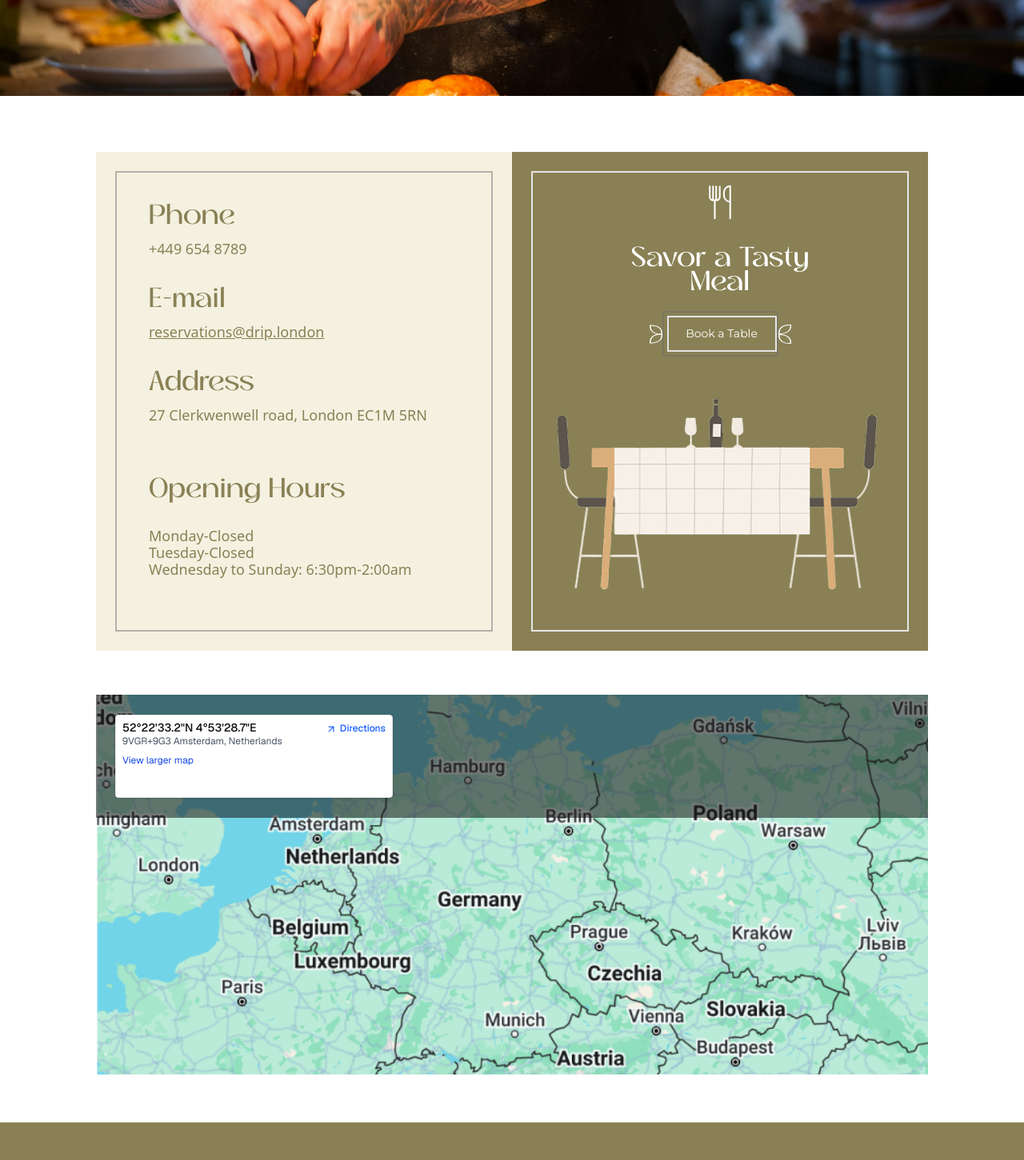
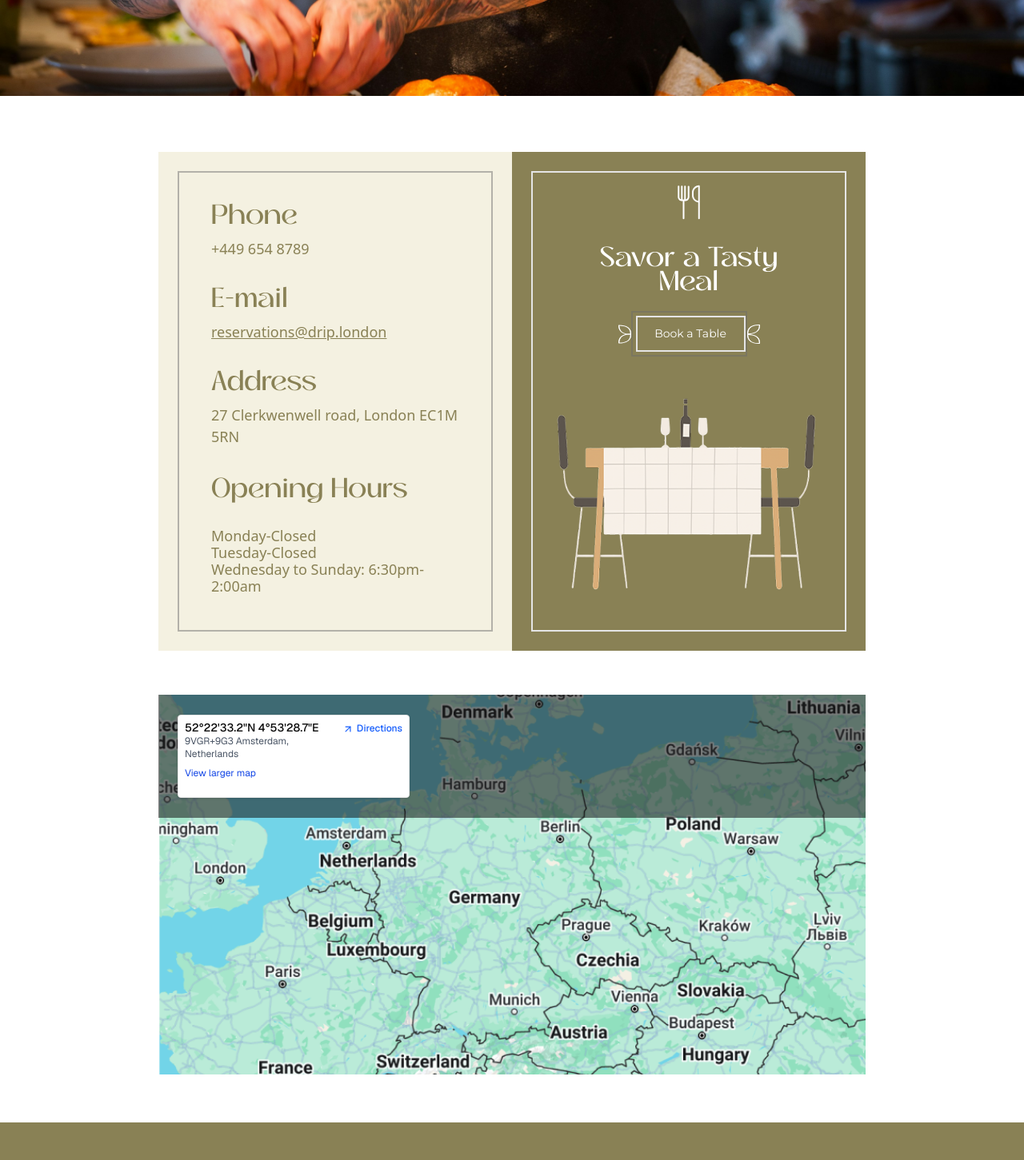
Before and after one commit to bright-web007/drip-london, a Next.js app: page /contact-us in a window 1280 px wide. Shown: the part 440-1891 px from the top of the page at 80% size. Built offline with nearby package versions, Linux system fonts and the light colour scheme.

Commit message:
made some adjustment in the sizing

```diff
--- a/src/blocks/Block16/Block16.tsx
+++ b/src/blocks/Block16/Block16.tsx
@@ -8,9 +8,9 @@ import fulldinning from '@/assets/full-dinning.png'
 
 const Block16 = () => {
   return (
-    <div className="pt-[36px] pr-[24px] pb-[55px] pl-[24px] sm:pt-[40px] sm:pr-[28px] sm:pl-[28px]   md:pt-[70px] md:pl-[36px] md:pr-[36px] md:flex   lg:pr-[70px] lg:pl-[70px]   xl:pt-[70px] xl:pb-[55px] xl:pr-[120px] xl:pl-[120px]  xl:justify-center xl:items-center xl:self-stretch ">
-
-        <div className="h-[624px] xl:w-[50%]  flex  p-[24px] flex-col bg-[#F4F1E1]   ">
+    <div className=" pt-[36px] pr-[24px] pb-[55px] pl-[24px] sm:pt-[40px] sm:pr-[28px] sm:pl-[28px]   md:pt-[70px] md:pl-[36px] md:pr-[36px] md:flex   lg:pr-[70px] lg:pl-[70px]   xl:pt-[70px] xl:pb-[55px] xl:pr-[120px] xl:pl-[120px]  xl:justify-center xl:items-center xl:self-stretch ">
+     <div className=" md:flex w-[90%] md:w-[97%]  xl:w-[85%] 2xl:w-[75%] mx-auto">
+        <div className="h-[624px]   md:w-[50%]  flex  p-[24px] flex-col bg-[#F4F1E1]   ">
          <div className="h-[576px] flex flex-col items-start self-stretch gap-[32px] border-2 border-[rgba(107,107,107,0.48)] p-[40px]  sm:p-[50px]   md:p-[40px] ">
 
               <div className="h-[72px] w-[254]  flex flex-col  self-stretch gap-[12px] ">
@@ -54,7 +54,7 @@ const Block16 = () => {
 
           {/* savor a tasty meal design */}
 
-        <div className="bg-[#898155] p-[24px] h-[624px] xl:w-[50%]  xl:h-[624px]">
+        <div className="bg-[#898155]  p-[24px] h-[624px] md:w-[50%]  xl:h-[624px]">
 
                <div className="h-[576px]  border-2 flex flex-col gap-[12px]  items-center p-[10px] justify-center   sm:p-[40px] sm:gap-[20px]   md:p-[30px]">
                       <div className="h-[60px] w-[48px]  ">
@@ -81,17 +81,18 @@ const Block16 = () => {
                               </div>
                       </div>
 
-                      <div className=" aspect-[365/309]  sm:aspect-[565/300]   md:aspect-[365/309]   lg:aspect-[450/309]      xl:hidden">
+                      <div className=" aspect-[323/309]  sm:aspect-[520/309]   md:aspect-[335/309]   lg:aspect-[415/309]      xl:hidden">
                              <Image src={dinning} alt='dinning table'  className="w-full h-[309px]"/>
                       </div>
 
-                      <div className="hidden  aspect-[365/250]  xl:block">
+                      <div className="hidden  aspect-[295/250]  xl:block">
                              <Image src={fulldinning} alt='dinning table'  className="w-full h-[309px]"/>
                       </div>
 
                </div>
 
         </div>
+      </div>
     </div>
   )
 }
--- a/src/blocks/Block17/Block17.tsx
+++ b/src/blocks/Block17/Block17.tsx
@@ -8,10 +8,10 @@ const Block17 = () => {
   return (
     <div className="pr-[24px] pl-[24px] pb-[60px]    md:pr-[36px] md:pl-[36px] md:pb-[60px] lg:pr-[70px] lg:pl-[70px]    xl:pr-[120px] xl:pl-[120px]   2xl:pr-[235px] 2xl:pl-[235px] ">
 
-        <div className="relative h-[475px] ">
+        <div className="relative h-[475px]  md:flex w-[90%] sm:w-[89%] md:w-[97%] lg:w-[97%]  xl:w-[85%] 2xl:w-[91%] mx-auto">
 
              <div className="absolute bg-[rgba(21,21,21,0.55)] opacity-100  pr-[17.875px] pl-[18px] pb-[8px] pt-[9px] w-full h-[121px]   md:h-[154px]  md:pr-[391.875px] md:pl-[24px] md:pb-[25px] md:pt-[25px]">
-                 <div className="w-[347px] h-[104px] border rounded shadow p-2 text-sm font-sans bg-white  md:h-[104px]">
+                 <div className="w-[290px] h-[104px] border rounded shadow p-2 text-sm font-sans bg-white  md:h-[104px]">
                       <a
                          href="https://www.google.com/maps?q=52.375889,4.891306"
                          target="_blank"
```
